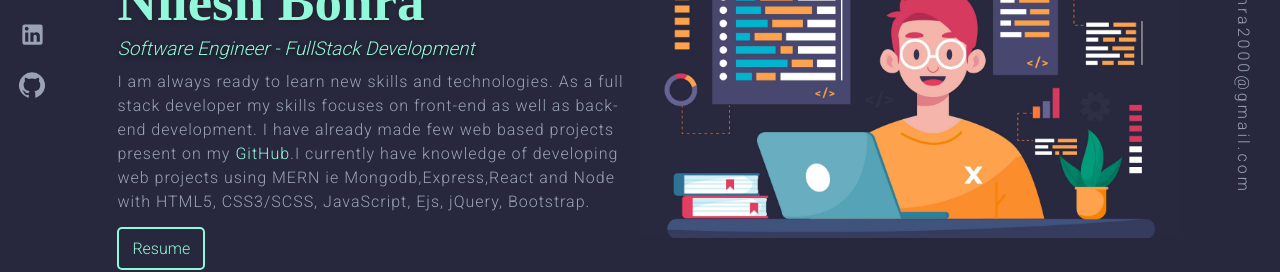
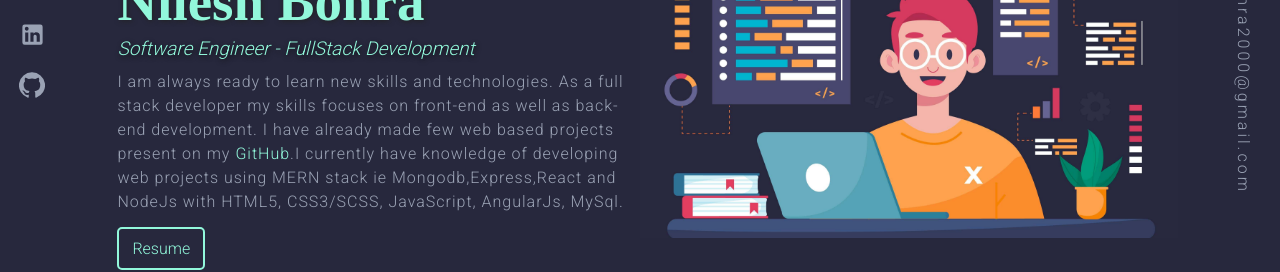
Before and after one commit to nileshbohra/Portfolio-Web, a React (Create React App) app: page / in a window 1280 px wide. Shown: the part 379-651 px from the top of the page. Built offline with nearby package versions, Linux system fonts and the light colour scheme.

Commit message:
some changes in home section

```diff
--- a/src/components/pages/Home.jsx
+++ b/src/components/pages/Home.jsx
@@ -25,9 +25,9 @@ export default function Home() {
             >
               GitHub
             </a>
-            .I currently have knowledge of developing web projects using MERN ie
-            Mongodb,Express,React and Node with HTML5, CSS3/SCSS, JavaScript,
-            Ejs, jQuery, Bootstrap.
+            .I currently have knowledge of developing web projects using MERN
+            stack ie Mongodb,Express,React and NodeJs with HTML5, CSS3/SCSS,
+            JavaScript, AngularJs, MySql.
           </p>
           <a
             href="./resume.pdf"
```
